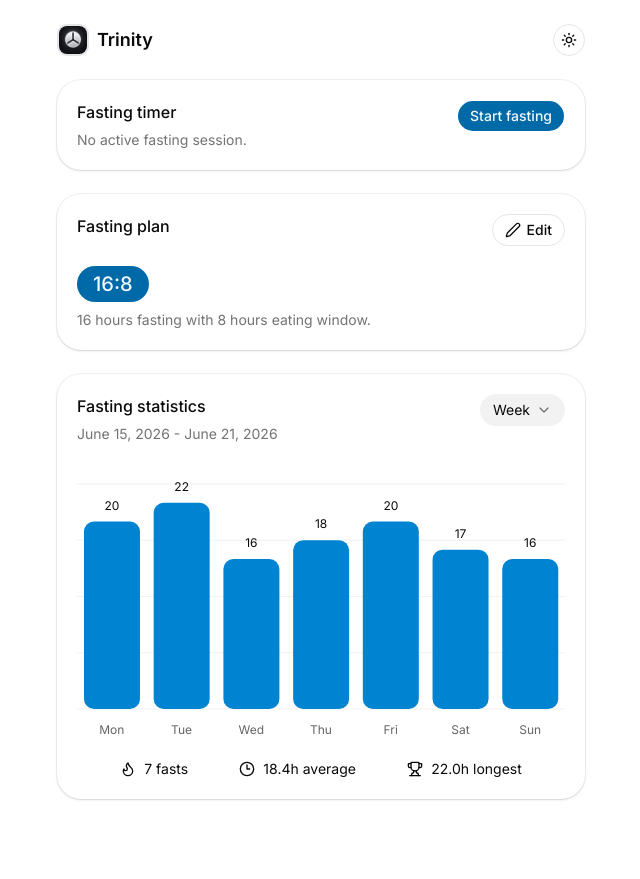
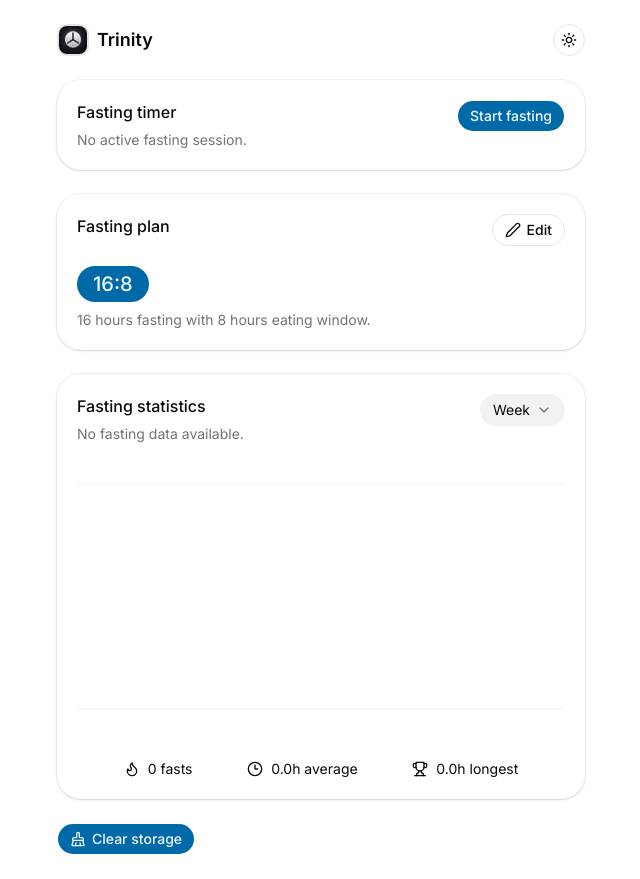
Before and after one commit to shravzzv/trinity, a Next.js app: page / in a window 1280 px wide. Shown: the whole page, without its empty margins (319-959 px from the left). Before the commit the page ends 823 px from the top, so only its background shows below. Built offline with nearby package versions, Linux system fonts and the light colour scheme.

Commit message:
feat: hook up fasting statistics to state

```diff
--- a/app/page.tsx
+++ b/app/page.tsx
@@ -6,12 +6,15 @@ import FastingTimer from '@/components/fasting-timer'
 import Header from '@/components/header'
 import FastingPlanCardSkeleton from '@/components/skeletons/fasting-plan-card-skeleton'
 import FastingTimerSkeleton from '@/components/skeletons/fasting-timer-skeleton'
+import { Button } from '@/components/ui/button'
 import { useFasting } from '@/hooks/use-fasting'
+import { BrushCleaning } from 'lucide-react'
 
-export default function Home() {
+export default function Page() {
   const {
     planId,
     session,
+    fasts,
     endFasting,
     isHydrated,
     startFasting,
@@ -40,7 +43,17 @@ export default function Home() {
         </>
       )}
 
-      <FastingStatistics />
+      <FastingStatistics fasts={fasts} />
+
+      <Button
+        onClick={() => {
+          localStorage.clear()
+          location.reload()
+        }}
+      >
+        <BrushCleaning />
+        Clear storage
+      </Button>
     </main>
   )
 }
--- a/components/fasting-statistics.tsx
+++ b/components/fasting-statistics.tsx
@@ -16,7 +16,7 @@ import {
   CardHeader,
   CardTitle,
 } from './ui/card'
-import { useEffect, useState } from 'react'
+import { useState } from 'react'
 import {
   Select,
   SelectContent,
@@ -26,63 +26,21 @@ import {
   SelectValue,
 } from '@/components/ui/select'
 import { Clock3, Flame, Trophy } from 'lucide-react'
+import { Fast } from '@/types/fasting'
+import { getFastDurationHours } from '@/lib/fasting'
 
-interface Fast {
-  id: string
-  startedAt: string
-  endedAt: string
-}
 type Cadence = 'week' | 'month' | 'year' | 'all'
 
-const generateFakeFasts = (count: number): Fast[] => {
-  const fasts: Fast[] = []
-  const now = new Date()
-
-  for (let i = 0; i < count; i++) {
-    const daysAgo = count - i
-
-    const startedAt = new Date(now)
-    startedAt.setDate(now.getDate() - daysAgo)
-    startedAt.setHours(20, 0, 0, 0)
-
-    const durationHours = 16 + Math.floor(Math.random() * 8)
-
-    const endedAt = new Date(startedAt)
-    endedAt.setHours(endedAt.getHours() + durationHours)
-
-    fasts.push({
-      id: `fast-${i + 1}`,
-      startedAt: startedAt.toISOString(),
-      endedAt: endedAt.toISOString(),
-    })
-  }
-
-  return fasts
+interface FastingStatisticsProps {
+  fasts: Fast[]
 }
 
-const getFastDurationHours = (fast: Fast) =>
-  (new Date(fast.endedAt).getTime() - new Date(fast.startedAt).getTime()) /
-  (1000 * 60 * 60)
-
-export default function FastingStatistics() {
+export default function FastingStatistics({ fasts }: FastingStatisticsProps) {
   const [cadence, setCadence] = useState<Cadence>('week')
-  const [fasts, setFasts] = useState<Fast[]>([])
-
-  useEffect(() => {
-    const initialize = () => {
-      setFasts(
-        generateFakeFasts(10).sort(
-          (a, b) =>
-            new Date(a.startedAt).getTime() - new Date(b.startedAt).getTime(),
-        ),
-      )
-    }
-
-    initialize()
-  }, [])
 
   const filteredFasts = fasts.filter((fast) => {
     if (cadence === 'all') return true
+
     const startedAt = new Date(fast.startedAt)
     const cutoff = new Date()
 
@@ -106,12 +64,12 @@ export default function FastingStatistics() {
   const firstFast = filteredFasts[0]
   const lastFast = filteredFasts.at(-1)
 
-  const dateRange =
+  const dateRange: string =
     firstFast && lastFast
       ? `${new Date(firstFast.startedAt).toLocaleDateString('en-US', { dateStyle: 'long' })} - ${new Date(
           lastFast.startedAt,
         ).toLocaleDateString('en-US', { dateStyle: 'long' })}`
-      : 'No fasting data'
+      : 'No fasting data available.'
 
   const averageFastHours =
     filteredFasts.length === 0
@@ -134,7 +92,7 @@ export default function FastingStatistics() {
           ? { day: 'numeric', month: 'short', year: 'numeric' }
           : { day: 'numeric', month: 'short' },
     ),
-    length: getFastDurationHours(fast),
+    length: getFastDurationHours(fast).toFixed(),
   }))
 
   const chartConfig = {
@@ -184,7 +142,7 @@ export default function FastingStatistics() {
               {cadence === 'week' && (
                 <LabelList
                   position='top'
-                  offset={12}
+                  offset={6}
                   className='fill-foreground'
                   fontSize={12}
                 />
--- a/hooks/use-fasting.ts
+++ b/hooks/use-fasting.ts
@@ -2,12 +2,14 @@
 
 import { STORAGE_KEY } from '@/constants/storage-keys'
 import type {
+  Fast,
   FastingPlanId,
   FastingSession,
   FastingState,
   FastingStatus,
 } from '@/types/fasting'
 import { useEffect, useState } from 'react'
+import { v4 as uuidv4 } from 'uuid'
 
 /**
  * The public API exposed by {@link useFasting}.
@@ -26,6 +28,11 @@ export interface UseFastingResult {
    * Returns `null` when no fasting or eating session is active.
    */
   session: FastingSession | null
+
+  /**
+   * An array of all the fasts the user has completed.
+   */
+  fasts: Fast[]
 
   /**
    * Whether the fasting state has been restored from persisted storage.
@@ -58,6 +65,7 @@ export interface UseFastingResult {
 const DEFAULT_FASTING_STATE: FastingState = {
   planId: '16:8',
   session: null,
+  fasts: [],
 }
 
 /**
@@ -70,6 +78,7 @@ const DEFAULT_FASTING_STATE: FastingState = {
  * - Restores previously saved state from persistent storage.
  * - Persists state changes automatically.
  * - Exposes actions for starting fasting and eating sessions.
+ * - Tracks the user's completed fasts.
  *
  * The hook initializes with a default fasting plan and no active session.
  * Once mounted, it attempts to hydrate state from persisted storage and
@@ -88,10 +97,26 @@ export const useFasting = (): UseFastingResult => {
   }
 
   const startSession = (status: FastingStatus) => {
-    setFastingState((p) => ({
-      ...p,
-      session: { status, startedAt: new Date().toISOString() },
-    }))
+    setFastingState((previous) => {
+      const now = new Date().toISOString()
+      const fasts =
+        previous.session?.status === 'fasting' && status === 'eating'
+          ? [
+              ...previous.fasts,
+              {
+                id: uuidv4(),
+                startedAt: previous.session.startedAt,
+                endedAt: now,
+              },
+            ]
+          : previous.fasts
+
+      return {
+        ...previous,
+        fasts,
+        session: { status, startedAt: now },
+      }
+    })
   }
 
   useEffect(() => {
@@ -141,6 +166,7 @@ export const useFasting = (): UseFastingResult => {
   return {
     isHydrated,
     updatePlanId,
+    fasts: fastingState.fasts,
     planId: fastingState.planId,
     session: fastingState.session,
     endFasting: () => startSession('eating'),
```
Also changed, not shown: types/fasting.ts (+6 -5 lines).
